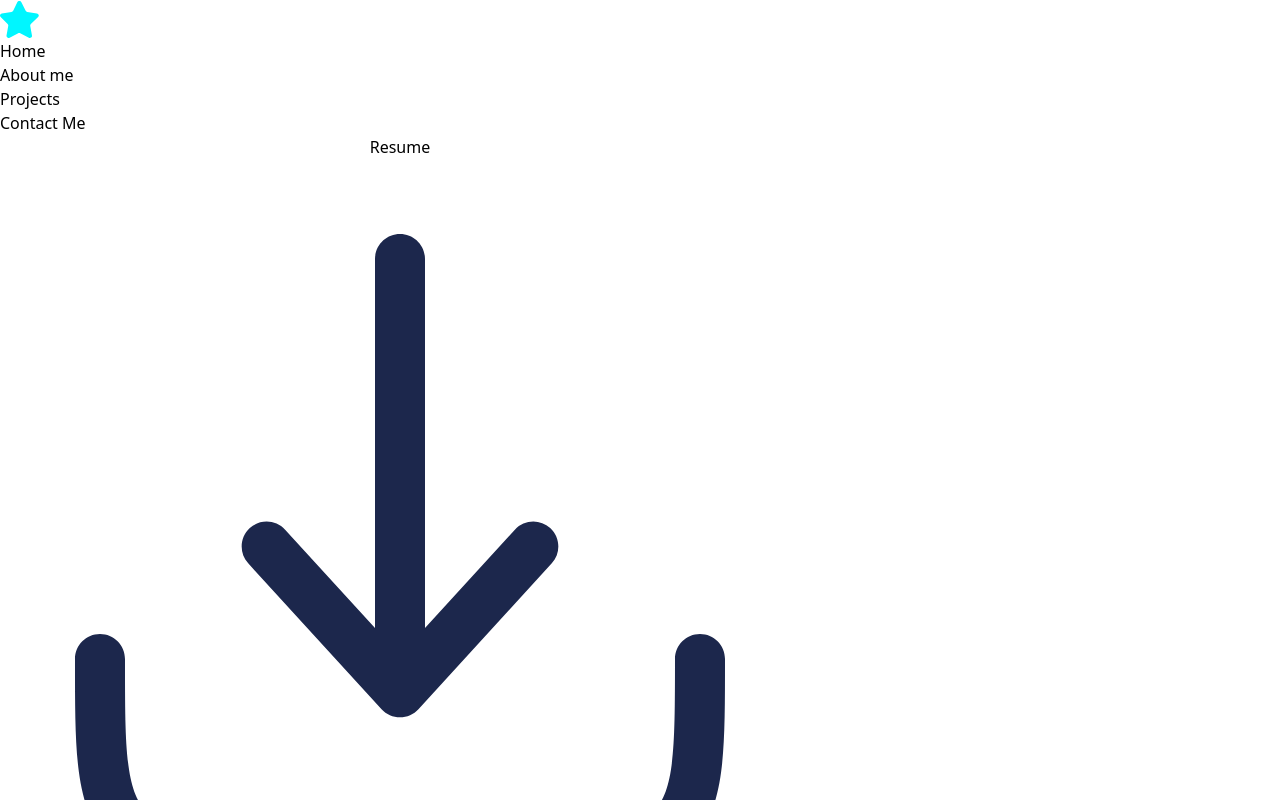
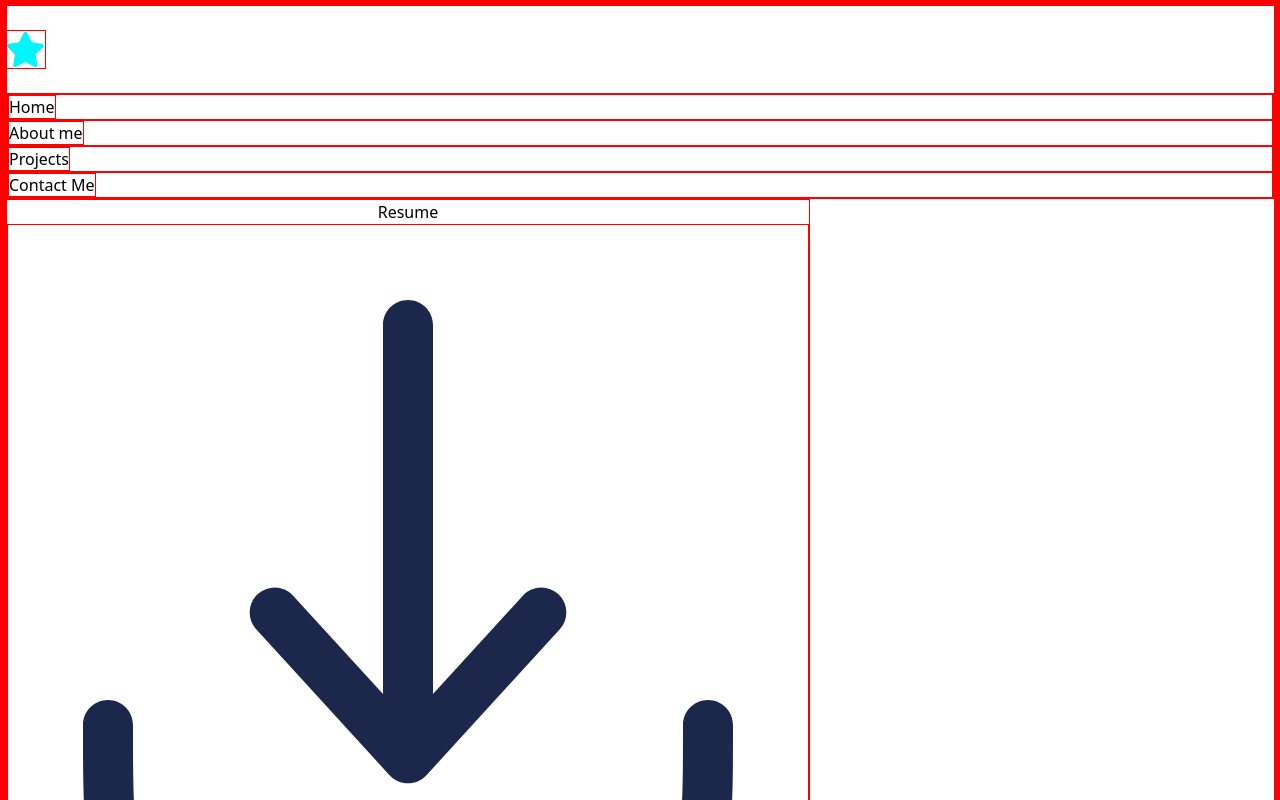
Before and after one commit to cestDrole/portfolio-v1, a React (Vite) app: page / in a window 1280 px wide. Shown: the top 800 px of the page. Built offline with nearby package versions, Linux system fonts and the light colour scheme; a web font is replaced by a local one.

Commit message:
Style changes

```diff
--- a/src/components/Button.jsx
+++ b/src/components/Button.jsx
@@ -7,12 +7,12 @@ const Button = ({
 }) => {
   return (
     <button
-      className={`flex justify-center items-center gap-2 px-7 py-4 border text-lg leading-none
+      className={`flex justify-center items-center gap-2 px-5 py-3 border text-lg leading-none
       ${
         backgroundColor
           ? `${backgroundColor} ${textColor} ${borderColor}`
           : "bg-blue-400 text-white border-white"
-      } rounded-full`}
+      } rounded-full max-sm:py-2`}
     >
       {label}
 
@@ -20,7 +20,7 @@ const Button = ({
         <img
           src={iconUrl}
           alt="download"
-          className="ml-2 rounded-full w-5 h-5"
+          className="w-6 h-6"
         />
       )}
     </button>
--- a/src/components/NavBar.jsx
+++ b/src/components/NavBar.jsx
@@ -18,7 +18,7 @@ const NavBar = () => {
             </li>
           ))}
         </ul>
-        <Button label='Resume' iconUrl={download} textColor='text-black' />
+        <Button label='Resume' iconUrl={download} />
         <div className='hidden max-lg:block'>
           <img src={hamburger} alt='Hamburger' width={25} height={25} />
         </div>
--- a/src/index.css
+++ b/src/index.css
@@ -10,4 +10,5 @@
   padding: 0;
   box-sizing: border-box;
   scroll-behavior: smooth;
+  border: 1px solid red;
 }
```
